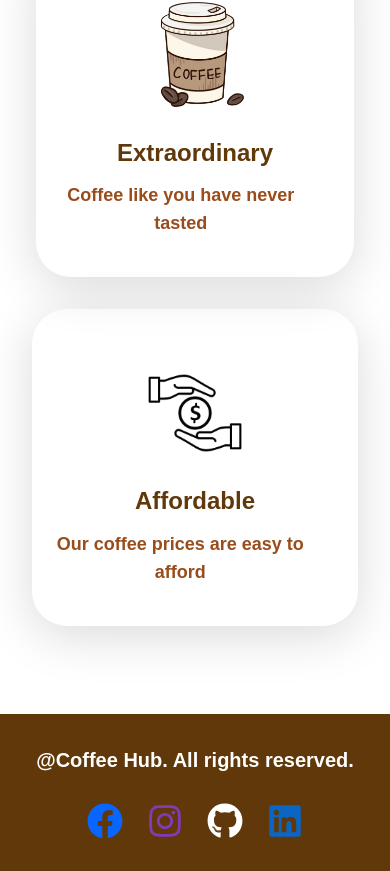
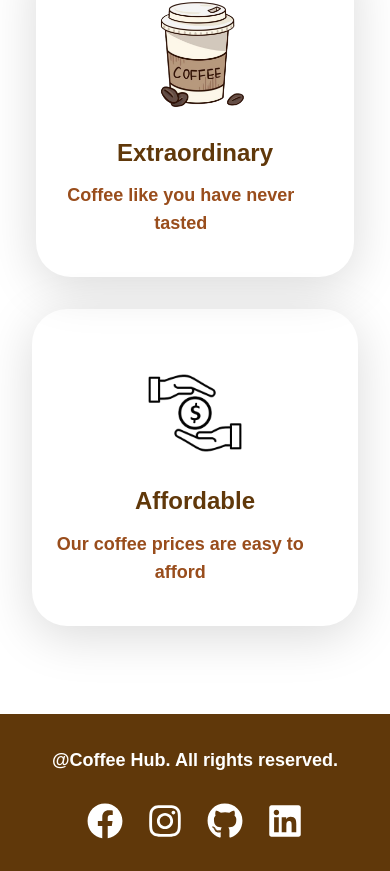
Before and after one commit to pyaephyohann/coffee-hub, a React (Create React App) app: page / in a window 390 px wide. Shown: the part 3621-4492 px from the top of the page. Built offline with nearby package versions, Linux system fonts and the light colour scheme.

Commit message:
added social media links

```diff
--- a/src/components/Footer.tsx
+++ b/src/components/Footer.tsx
@@ -4,20 +4,22 @@ const Footer = () => {
   return (
     <div className="md:flex items-center justify-between md:px-12 p-4 py-[2rem] bg-primary text-white">
       <div className="text-center">
-        <p className="text-xl font-bold">@Coffee Hub. All rights reserved.</p>
+        <p className="text-lg md:text-xl font-bold">
+          @Coffee Hub. All rights reserved.
+        </p>
       </div>
       <div className="flex space-x-6 mt-[1.8rem] md:mt-0 justify-center">
-        <a href="/">
-          <FaFacebook className="text-4xl text-[#0866FF]" />
+        <a href="https://www.facebook.com/profile.php?id=100048688099795">
+          <FaFacebook className="text-4xl" />
         </a>
-        <a href="/">
-          <FaInstagram className="text-4xl text-[#833AB4]" />
+        <a href="https://www.instagram.com/pyaephyohan0807">
+          <FaInstagram className="text-4xl" />
         </a>
-        <a href="/">
+        <a href="https://github.com/pyaephyohann">
           <FaGithub className="text-4xl" />
         </a>
-        <a href="/">
-          <FaLinkedin className="text-4xl text-[#0A66C2]" />
+        <a href="https://www.linkedin.com/in/pyae-phyo-han-65aab2264/">
+          <FaLinkedin className="text-4xl" />
         </a>
       </div>
     </div>
```
